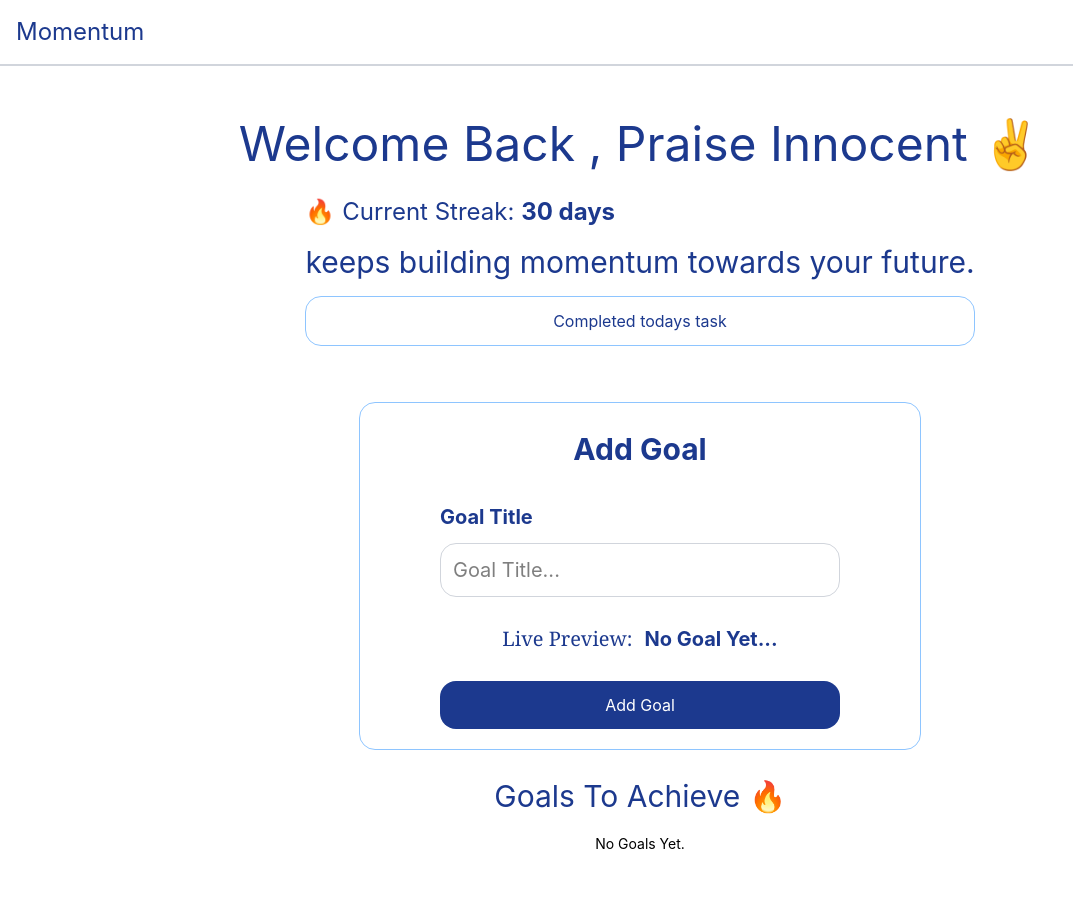
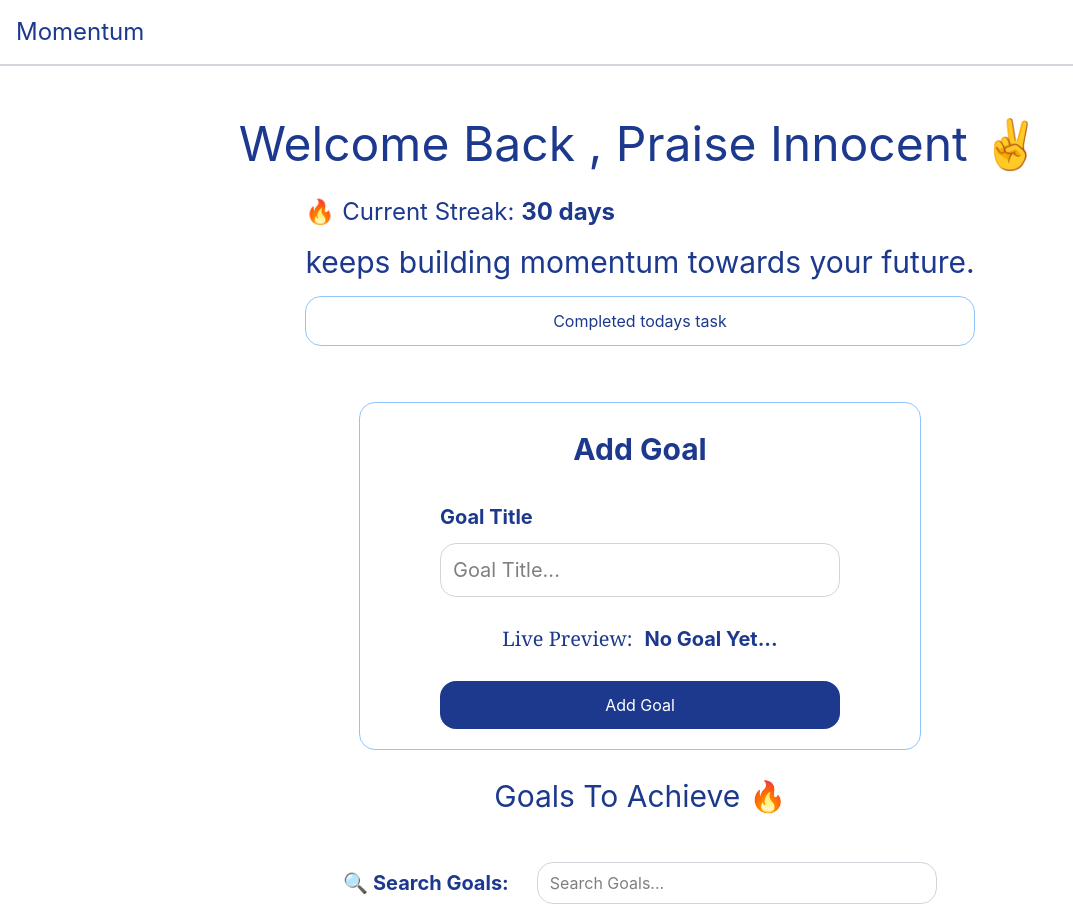
Before and after one commit to praisezedo/momentum, a React (Vite) app: page /dashboard in a window 1280 px wide. Shown: the top 920 px of the page, without its empty margins (0-1073 px from the left). Built offline with nearby package versions, Linux system fonts and the light colour scheme.

Commit message:
feat: add goal search

```diff
--- a/src/components/dashboard/GoalList.tsx
+++ b/src/components/dashboard/GoalList.tsx
@@ -1,20 +1,41 @@
+import { useState } from "react";
 import type { Goal } from "../../types/goal";
 import GoalCard from "./GoalCard";
 
 
 export default function GoalList({goals , handleDeleteGoal , handleToggleGoal } : {goals: Goal[] , handleDeleteGoal: (id: number) => void , handleToggleGoal: (id: number) => void } ) {
+
+  const [searchTerm, setSearchTerm] = useState("");
+
+  const filteredGoals = goals.filter((goal) =>
+     goal.title.toLowerCase().includes(searchTerm.toLowerCase())
+  );
+
     return (
         <>
           <div className="flex-col-center gap-5">
-              <h1 className="text-3xl text-blue-900 "><strong>{goals.length > 0 ? `${goals.length} ` : ''}</strong> Goals To Achieve 🔥</h1>
+              <h1 className="text-3xl text-blue-900 "><strong>{filteredGoals.length > 0 ? `${filteredGoals.length} ` : ''}</strong> Goals To Achieve 🔥</h1>
 
+               <div className="flex gap-7 my-7 justify-between items-center">
+
+                 <label className="text-blue-900 text-xl font-bold" htmlFor="search-goal-title">🔍 Search Goals:</label>
+                 <input
+                 type="text"
+                 id="search-goal-title"
+                  placeholder="Search Goals..."
+                  value={searchTerm}
+                  onChange={(e) => setSearchTerm(e.target.value)}
+                  className="border border-gray-300 rounded-2xl px-3 py-2 min-w-100 focus:outline-none focus:border-blue-900"
+                 />
+
+               </div>
             <div className="flex-col-center">
-                {goals.length <= 0 ?
-                (<p className="text-black text-sm">No Goals Yet.</p>)
+                {filteredGoals.length === 0  ?
+                   goals.length > 0 ? (<p className="text-black text-sm">No goals match the search criteria.</p>) : (<p className="text-black text-sm">No Goals Yet.</p>)
                 :
                 (
                   <ul className="grid grid-cols-1 md:grid-cols-2 lg:grid-cols-3 gap-5 ">
-                     {goals.map((goal: Goal ) => (
+                     {filteredGoals.map((goal: Goal ) => (
                     <li key={goal.id} >
                          <GoalCard goal={goal} handleDeleteGoal={handleDeleteGoal} handleToggleGoal={handleToggleGoal} />
                     </li>
```
